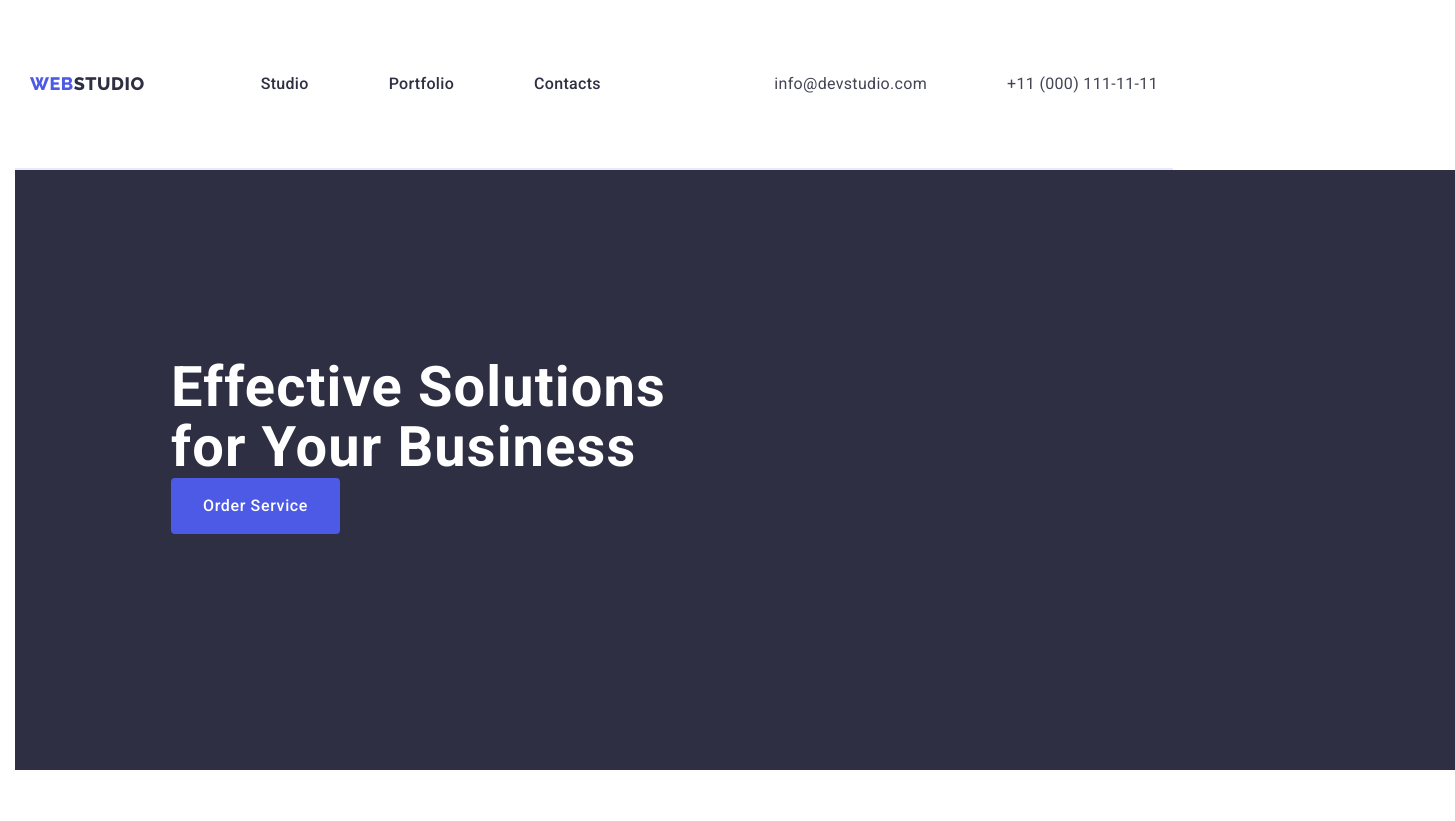
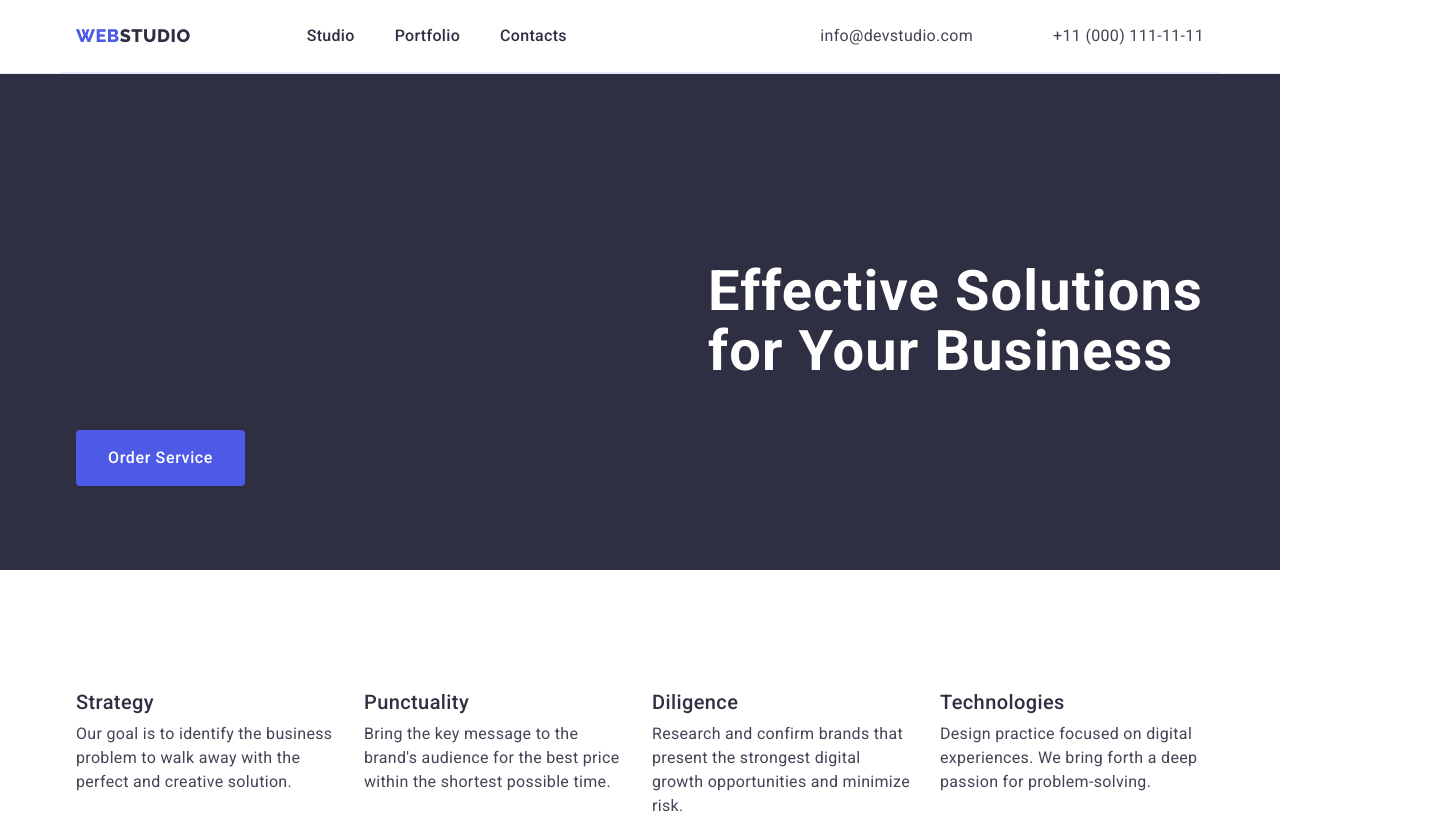
Before and after one commit to VitaliiVoloshyn/vv-goit-html-hw-1, a plain HTML site: page index.html in a window 1280 px wide. Shown: the top 821 px of the page, 1455 px wide, since content can reach past the window. Drawn offline with nearby package versions, Linux system fonts and the light colour scheme.

Commit message:
reload22
Signed-off-by: VitaliiVoloshyn <132461432+VitaliiVoloshyn@users.noreply.github.com>

```diff
--- a/css/styles.css
+++ b/css/styles.css
@@ -44,24 +44,17 @@ body{
     padding-top: 120px;
     padding-bottom: 120px;
 }
-.main-page{
-background: #FFFFFF;
-width: 1440px;
-height: 2592px;
 
-}
 /*--Header--*/
 .page-header{
-background-color:#FFFFFF;
-
 
    border-bottom: 1px solid #e7e9fc;
-   width: 1158px;
+
 }
 .page-header-container{
   display: flex;
   align-items: center;
-  justify-content:space-between ;
+
 
   border-bottom: 1px solid #e7e9fc;
 }
@@ -114,8 +107,7 @@ color: #404bbf;
     display: flex;
     align-items: center;
     gap: 40px;
-    padding-top: 24px;
-    padding-bottom: 24px;
+
 }
 .menu-item{
     display: flex;
@@ -125,12 +117,9 @@ color: #404bbf;
     letter-spacing: 0.02em;
     color: #2E2F42;
     gap: 40px;
-    padding-top: 24px;
-    padding-bottom: 24px;
+
 }
-.menu-item:not(:last-child){
-margin-right: 40px;
-}
+
 .menu-item:hover{
     color: #404bbf;
 }
@@ -165,15 +154,14 @@ margin-right: 40px;
     font-size: 16px;
     line-height: 1.5;
     list-style: none;
-
+    margin-left: auto;
     letter-spacing: 0.02em;
     color: #434455;
 }
 .contact-list{
     list-style: none;
     display: flex;
-    padding-top: 24px;
-    padding-bottom: 24px;
+
     gap: 40px;
 }
 .contact {
@@ -207,18 +195,13 @@ margin-right: 40px;
 /*--Hero--*/
 .hero{
     background: #2E2F42;
-    width: 1440px;
-    height: 600px;
-    display: flex;
-    flex-direction: column;
+
+
     padding-top: 188px;
     padding-bottom: 188px;
 
 }
-.hero-container{
 
- align-items: center;
-}
 .hero-text{
 
 color: #FFFFFF;
@@ -227,7 +210,7 @@ font-style: normal;
 font-weight: 700;
 font-size: 56px;
 line-height: 1.07;
-
+margin-left: auto;
 letter-spacing: 0.02em;
 max-width: 496px;
 
@@ -250,11 +233,11 @@ cursor: pointer ;
 min-width: 169px ;
 height: 56px ;
 border: none;
+margin-left: auto;
+margin-top: 48px;
 }
-.btn-item{
 
 
-}
 .btn:hover{
     background-color: #404BBF;
 }
@@ -263,12 +246,8 @@ border: none;
 }
 
 
+/*--About--*/
 
-
-/*--About--*/
-.about {
-
-}
 .section-title {
     font-family: "Roboto", sans-serif;
     font-style: normal;
@@ -279,7 +258,7 @@ border: none;
     text-transform: capitalize;
     margin-bottom: 72px;
     letter-spacing: 0.02em;
-  padding-bottom: 72px;
+
     color: #2E2F42;
 }
 .visually-hidden {
@@ -338,7 +317,7 @@ color: #434455;
 }
 /*--Results--*/
 .results{
-    padding-top: 120px;
+    padding-top: 0px;
     padding-bottom: 120px;
 
 }
@@ -360,7 +339,7 @@ color: #434455;
 /*--Team--*/
 .team-container{
  background-color: #F4F4FD ;
- width: 1440px;
+
  padding-top: 120px;
  padding-bottom: 120px;
 
@@ -410,8 +389,7 @@ margin-bottom: 8px;
 /* Footer */
 .footer {
     background: #2E2F42;
-    width: 1440px;
-    height: 312px;
+
     padding-top: 100px;
     padding-bottom: 100px;
 }
@@ -423,14 +401,11 @@ font-size: 16px;
 line-height: 1.5;
 letter-spacing: 0.02em;
 color: #F4F4FD;
-
+max-width: 264px;
 
 }
 .footer-item{
-  width:264px ;
-  min-height: 112px;
-  padding-left:156px ;
-  padding-top: 100px;
+
 
 
 }
@@ -462,7 +437,7 @@ height: 48px;
 margin-bottom: 72px;
 }
 .filter-list{
-  margin-top: 96px;
+
   display: flex;
   align-items: center;
   justify-content: center;
@@ -472,9 +447,7 @@ margin-bottom: 72px;
 .filter-item{
 justify-content: center;
 }
-.filter-item:not(:last-child){
-    margin-right: 24px;
-}
+
 .button-filter{
 font-family: "Roboto", sans-serif;
 font-weight: 500;
--- a/index.html
+++ b/index.html
@@ -17,7 +17,7 @@
 
 </head>
 
-<body class="main-page container">
+<body>
 <!--Header-->
 <header class="page-header ">
     <div class=" page-header-container container">
@@ -57,7 +57,7 @@
         <main class="hero-page">
  <!--Hero-->
         <section class="hero ">
- <div class="hero-container  container">
+ <div class=" container">
     <h1 class="hero-text">Effective Solutions for Your Business </h1>
 
     <button type="button" class="btn"> Order Service</button>
```
Also changed, not shown: portfolio.html (+1 -1 lines).
